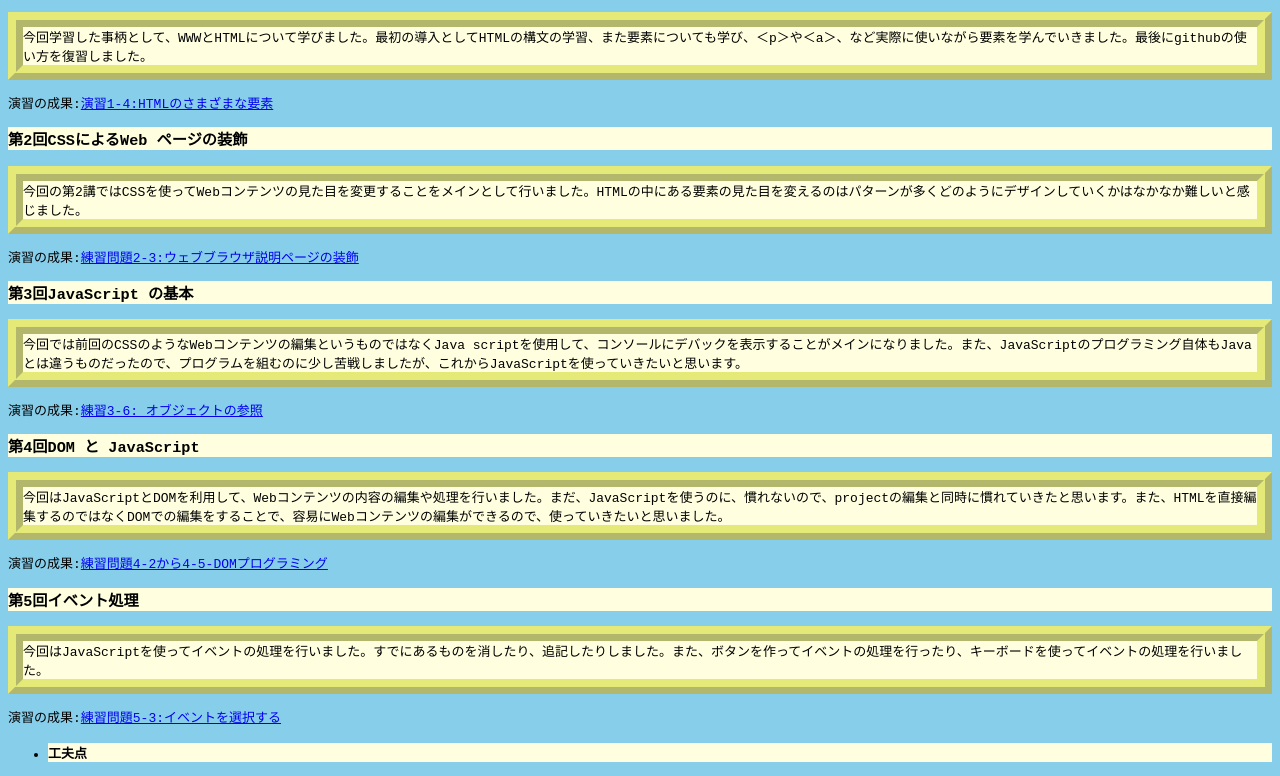
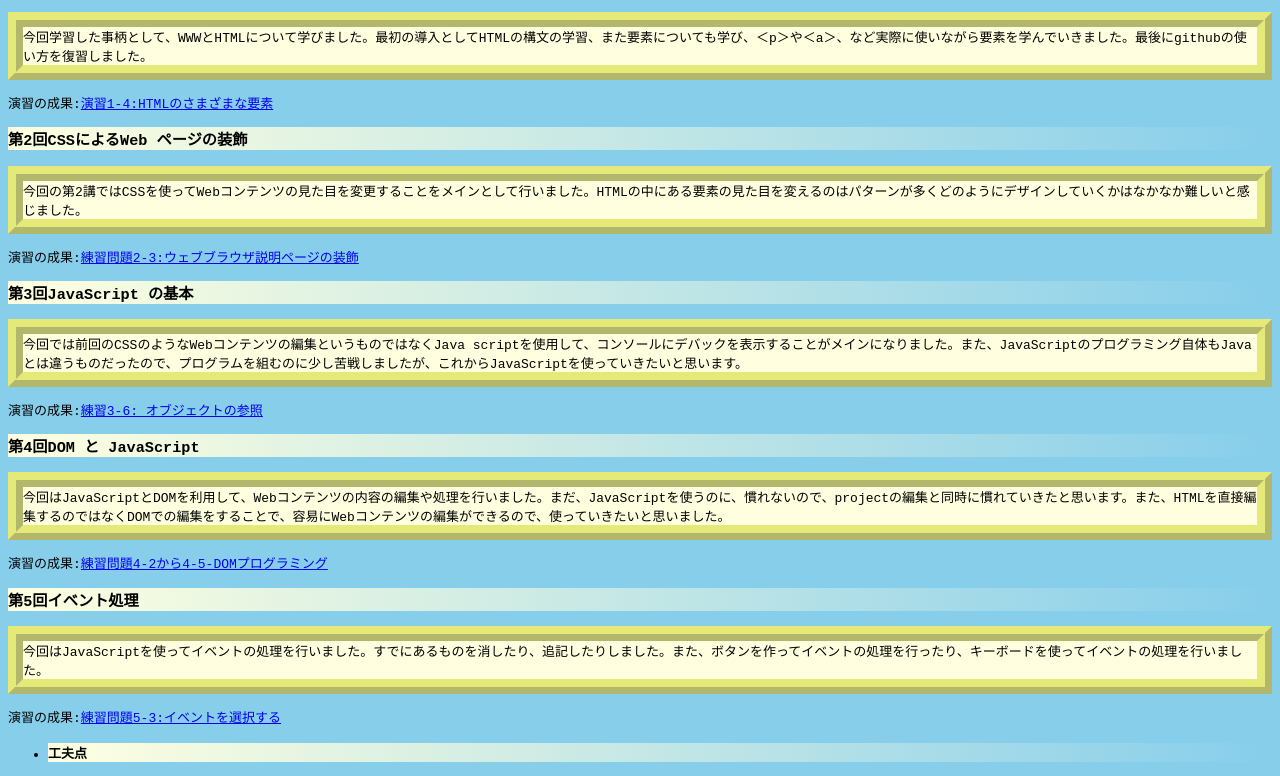
Before and after one commit to G384922023/medialabo, a plain HTML site: page index.html in a window 1280 px wide. Shown: the part 664-1440 px from the top of the page. Drawn offline with Linux system fonts and the light colour scheme.

Commit message:
index.htnlの活動記録として編集済

```diff
--- a/style.css
+++ b/style.css
@@ -11,7 +11,7 @@ h2{
     text-align: center;
 }
 h3{
-    background-color: lightyellow;
+    background: linear-gradient(to left, skyblue, lightyellow);
     font-family: monospace;
 }
 .info{
@@ -25,7 +25,7 @@ h3{
     font-family: monospace;
 }
 .fin{
-    background-color: lightyellow;
+    background: linear-gradient(to left, skyblue, lightyellow);
     font-family: monospace;
 }
 body{
```
